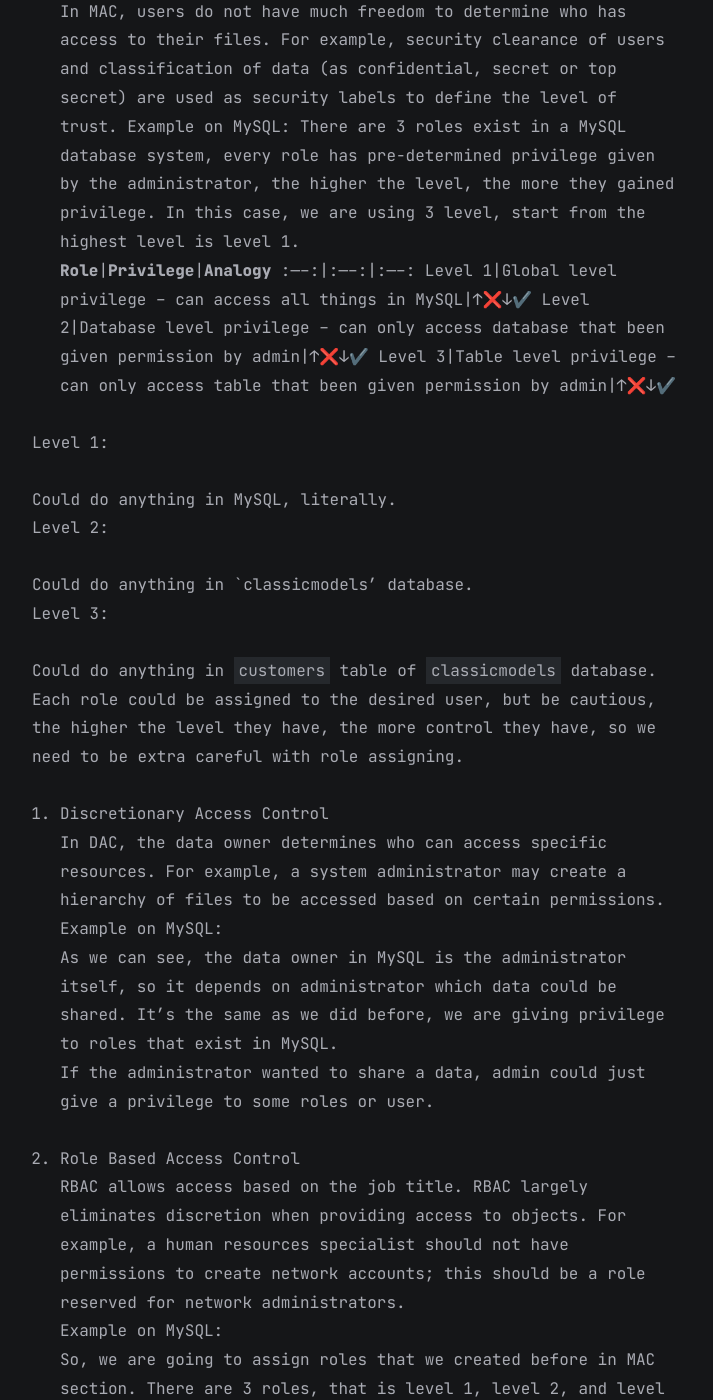
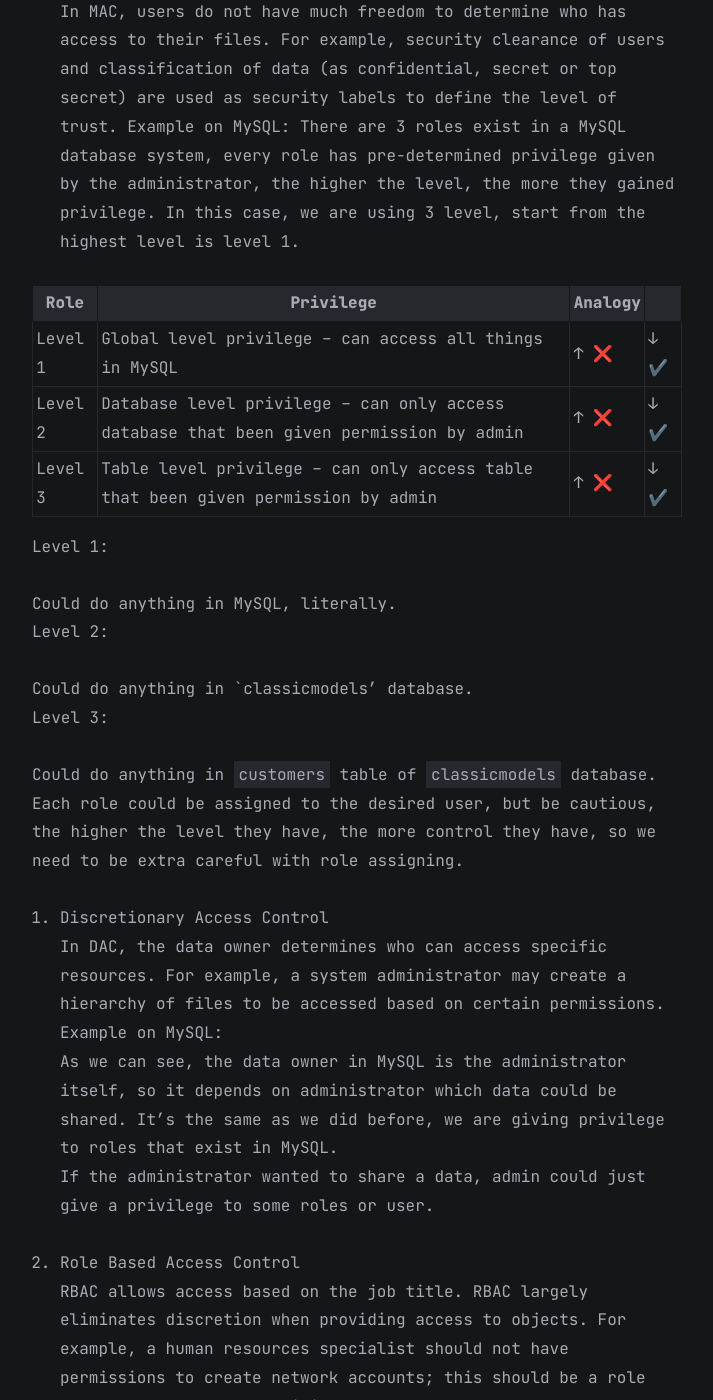
Before and after one commit to ronilapendoz/wyebit.github.io, a Jekyll site: the page built from all_collections/_posts/2022-10-01-fundamental-access-control.md, in a window 1280 px wide and 1400 px high, scrolled down 696 px. Shown: the whole window, without its empty margins (283-996 px from the left). Built offline with Jekyll 4.4.1, drawn with Linux system fonts in a browser that asks for light colours; some of the changed text lies outside the part shown.

```diff
--- a/all_collections/_posts/2022-10-01-fundamental-access-control.md
+++ b/all_collections/_posts/2022-10-01-fundamental-access-control.md
@@ -12,11 +12,12 @@ Locks and login credentials are two analogous mechanisms of access control.
 In MAC, users do not have much freedom to determine who has access to their files. For example, security clearance of users and classification of data (as confidential, secret or top secret) are used as security labels to define the level of trust.
 Example on MySQL:
 There are 3 roles exist in a MySQL database system, every role has pre-determined privilege given by the administrator, the higher the level, the more they gained privilege. In this case, we are using 3 level, start from the highest level is level 1.
-**Role**|**Privilege**|**Analogy**
-:-----:|:-----:|:-----:
-Level 1|Global level privilege – can access all things in MySQL|↑❌↓✔️
-Level 2|Database level privilege – can only access database that been given permission by admin|↑❌↓✔️
-Level 3|Table level privilege – can only access table that been given permission by admin|↑❌↓✔️
+
+| Role    | Privilege                                                                               | Analogy |
+| ------- | --------------------------------------------------------------------------------------- | ------- |
+| Level 1 | Global level privilege – can access all things in MySQL                                 | ↑ ❌     | ↓ ✔️ |
+| Level 2 | Database level privilege – can only access database that been given permission by admin | ↑ ❌     | ↓ ✔️ |
+| Level 3 | Table level privilege – can only access table that been given permission by admin       | ↑ ❌     | ↓ ✔️ |
 
 Level 1:
 
@@ -38,11 +39,12 @@ If the administrator wanted to share a data, admin could just give a privilege t
 RBAC allows access based on the job title. RBAC largely eliminates discretion when providing access to objects. For example, a human resources specialist should not have permissions to create network accounts; this should be a role reserved for network administrators.
 Example on MySQL:
 So, we are going to assign roles that we created before in MAC section. There are 3 roles, that is level 1, level 2, and level 3. Let’s hit it up!
-**User**|**Role**
-:-----:|:-----:
-Michael as a Data Administrator|Level 1
-John as a Database Administrator|Level 2
-Richard as an Office Worker|Level 3
+
+| User                             | Role    |
+| -------------------------------- | ------- |
+| Michael as a Data Administrator  | Level 1 |
+| John as a Database Administrator | Level 2 |
+| Richard as an Office Worker      | Level 3 |
 
 Roles Assigning and User Creation:
 
```
